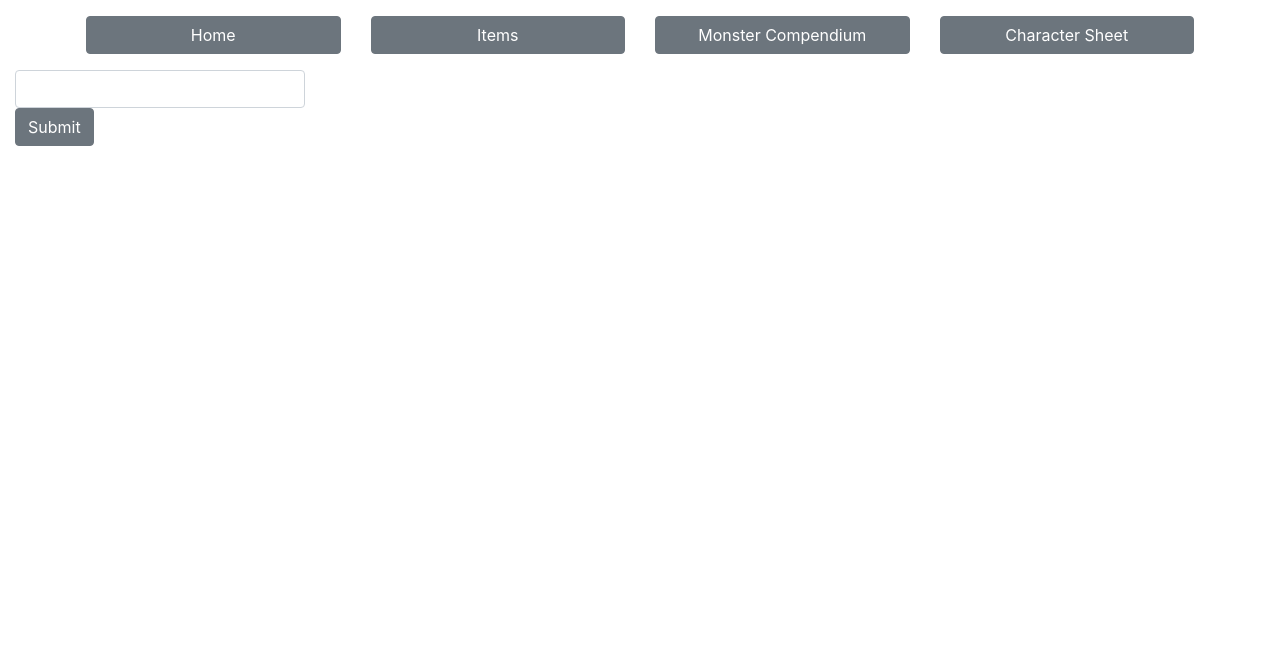
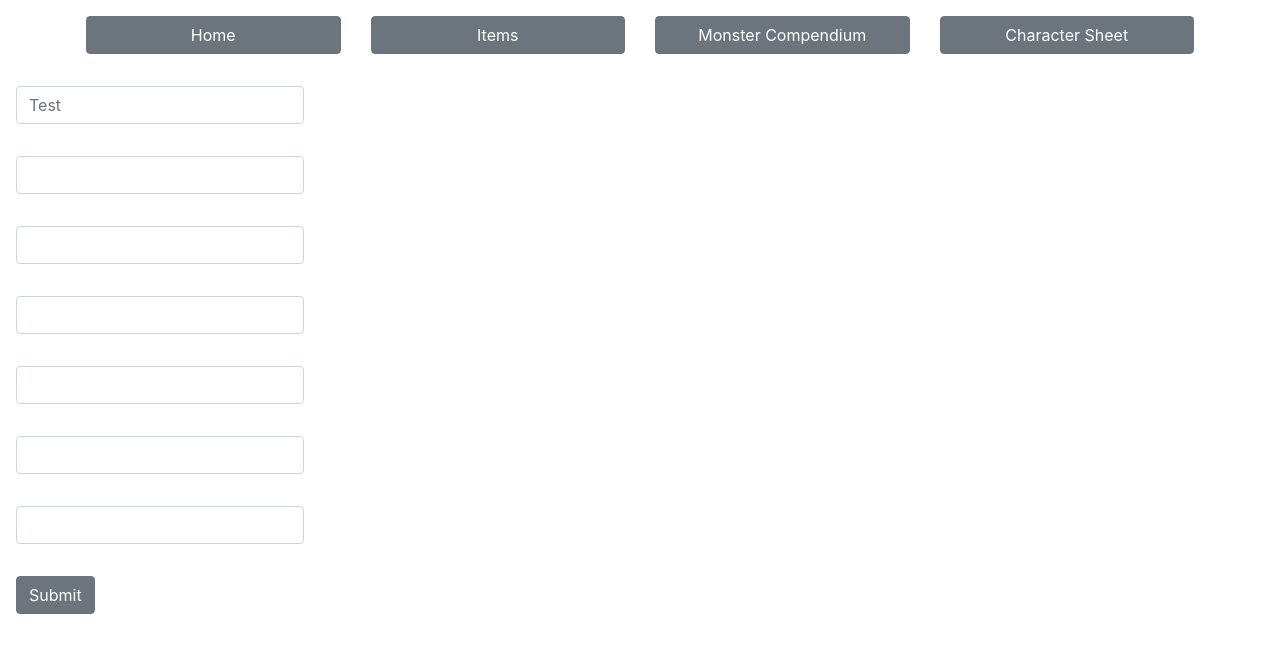
Before and after one commit to MichaelBSomers/dungeons-and-details, a React (Create React App) app: page /charactersheet in a window 1280 px wide. Shown: the top 652 px of the page. Built offline with nearby package versions, Linux system fonts and the light colour scheme.

Commit message:
Update AttributeContainer.js

```diff
--- a/src/pages/CharacterSheetPage/components/AttributeContainer.js
+++ b/src/pages/CharacterSheetPage/components/AttributeContainer.js
@@ -3,6 +3,12 @@ import { Row, Col, Input, Button } from 'reactstrap';
 
 const AttributeContainer = () => {
   const [name, setName] = useState('');
+  const [characterClass, setCharacterClass] = useState('');
+  const [subcharacterclass, setSubCharacterClass] = useState('');
+  const [race, setRace] = useState('');
+  const [subrace, setSubRace] = useState('');
+  const [alignment, setAlignment] = useState('');
+  const [level, setLevel] = useState('');
 
   // INPUTS REQUIRED: Name, Class, Sub-Class, Race, Level, Sub-race, Alignment.
   // TODO:  Finish the form.
@@ -22,19 +28,85 @@ const AttributeContainer = () => {
     <>
       <form onSubmit={submit}>
         <Row>
-          <Col md={3}>
+          <Col md={3} className="p-3">
             <Input
-              type="text" // Sets the type of input (In this case, it'll be raw text)
+              type="text" // Sets the type of input (Isn this case, it'll be raw text)
               name="Name" // Name of the input, we use this to reference it once submitted.
               value={name} // Sets the value == to the state (name)
+              placeholder="Test"
               onChange={(e) => setName(e.target.value)} // On change sets the useState Item
               required // Makes the input required (Must have a value)
             />
           </Col>
         </Row>
-        {/* Create new inputs here for each of the inputs required for character page 1. */}
         <Row>
-          <Col>
+          <Col md={3} className="p-3">
+            <Input
+              type="text"
+              name="Race"
+              value={race}
+              onChange={(e) => setRace(e.target.value)}
+              required
+            />
+          </Col>
+        </Row>
+        <Row>
+          <Col md={3} className="p-3">
+            <Input
+              type="text"
+              name="Sub-Race"
+              value={subrace}
+              onChange={(e) => setSubRace(e.target.value)}
+              required
+            />
+          </Col>
+        </Row>
+        <Row>
+          <Col md={3} className="p-3">
+            <Input
+              type="text"
+              name="Class"
+              value={characterClass}
+              onChange={(e) => setCharacterClass(e.target.value)}
+              required
+            />
+          </Col>
+        </Row>
+        <Row>
+          <Col md={3} className="p-3">
+            <Input
+              type="text"
+              name="Sub-Class"
+              value={subcharacterclass}
+              onChange={(e) => setSubCharacterClass(e.target.value)}
+              required
+            />
+          </Col>
+        </Row>
+        <Row>
+          <Col md={3} className="p-3">
+            <Input
+              type="text"
+              name="Alignment"
+              value={alignment}
+              onChange={(e) => setAlignment(e.target.value)}
+              required
+            />
+          </Col>
+        </Row>
+        <Row>
+          <Col md={3} className="p-3">
+            <Input
+              type="text"
+              name="Level"
+              value={level}
+              onChange={(e) => setLevel(e.target.value)}
+              required
+            />
+          </Col>
+        </Row>
+        <Row>
+          <Col className="p-3">
             <Button
               type="Submit" //  Sets the type of button to submit, which is used when inside a
               //  form to submit the form, calling the function noted on the form tag.
```
